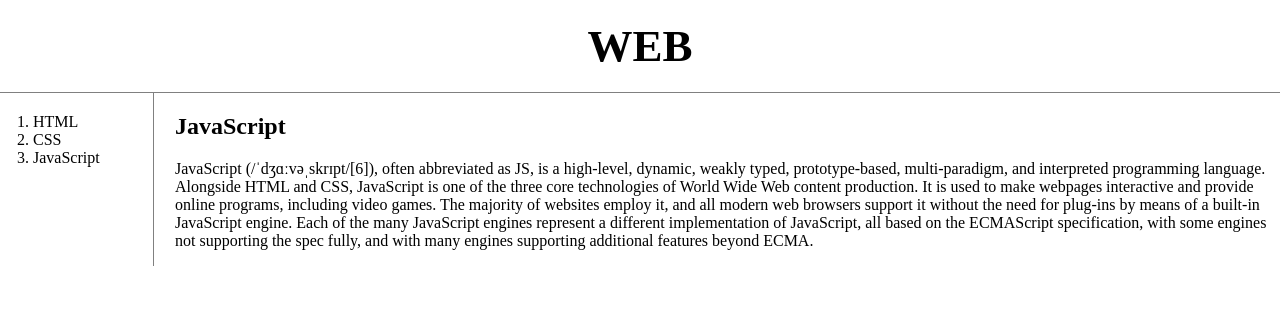
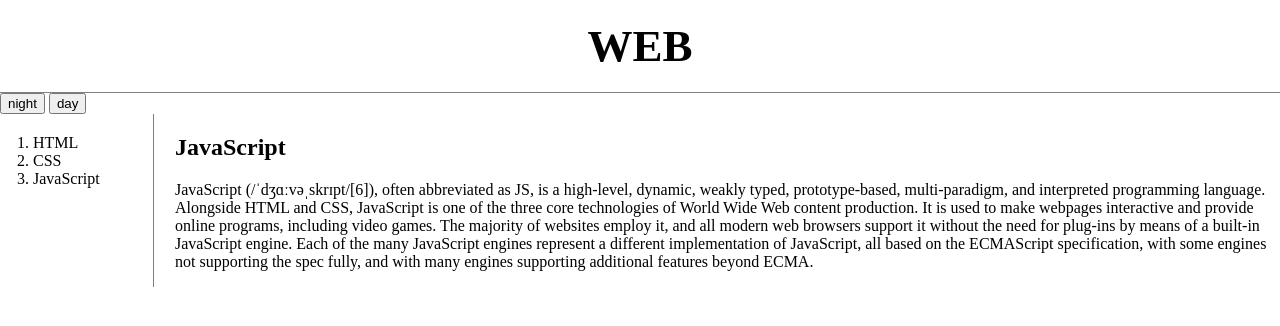
Before and after one commit to cloud-gureum/WEB_study, a plain HTML site: page 3.html in a window 1280 px wide. Drawn offline with Linux system fonts and the light colour scheme.

Commit message:
WEB2_JS_nightmode

```diff
--- a/3.html
+++ b/3.html
@@ -10,6 +10,14 @@
 
 <body>
     <h1><a href="index.html">WEB</a></h1>
+    <input type="button" value="night" onclick="
+    document.querySelector('body').style.backgroundColor='black';
+    document.querySelector('body').style.color='white';
+    ">
+    <input type="button" value="day" onclick="
+    document.querySelector('body').style.backgroundColor='white';
+    document.querySelector('body').style.color='black';
+    ">
     <div id="grid">
         <ol>
             <li><a href="1.html">HTML</a></li>
--- a/style.css
+++ b/style.css
@@ -3,7 +3,7 @@ body {
 }
 
 a {
-    color: black;
+    color: currentColor;
     text-decoration: none;
 }
 
```
